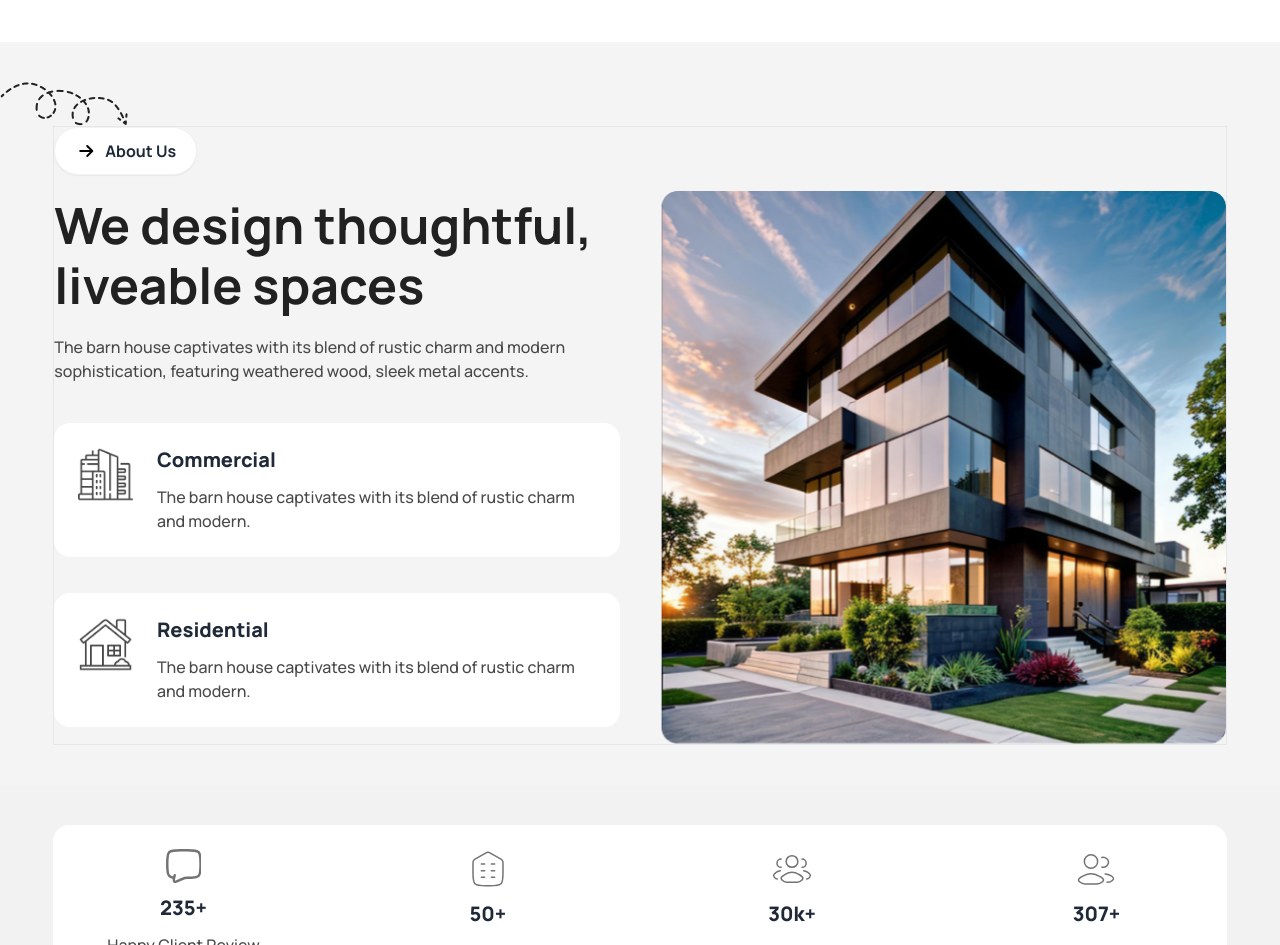
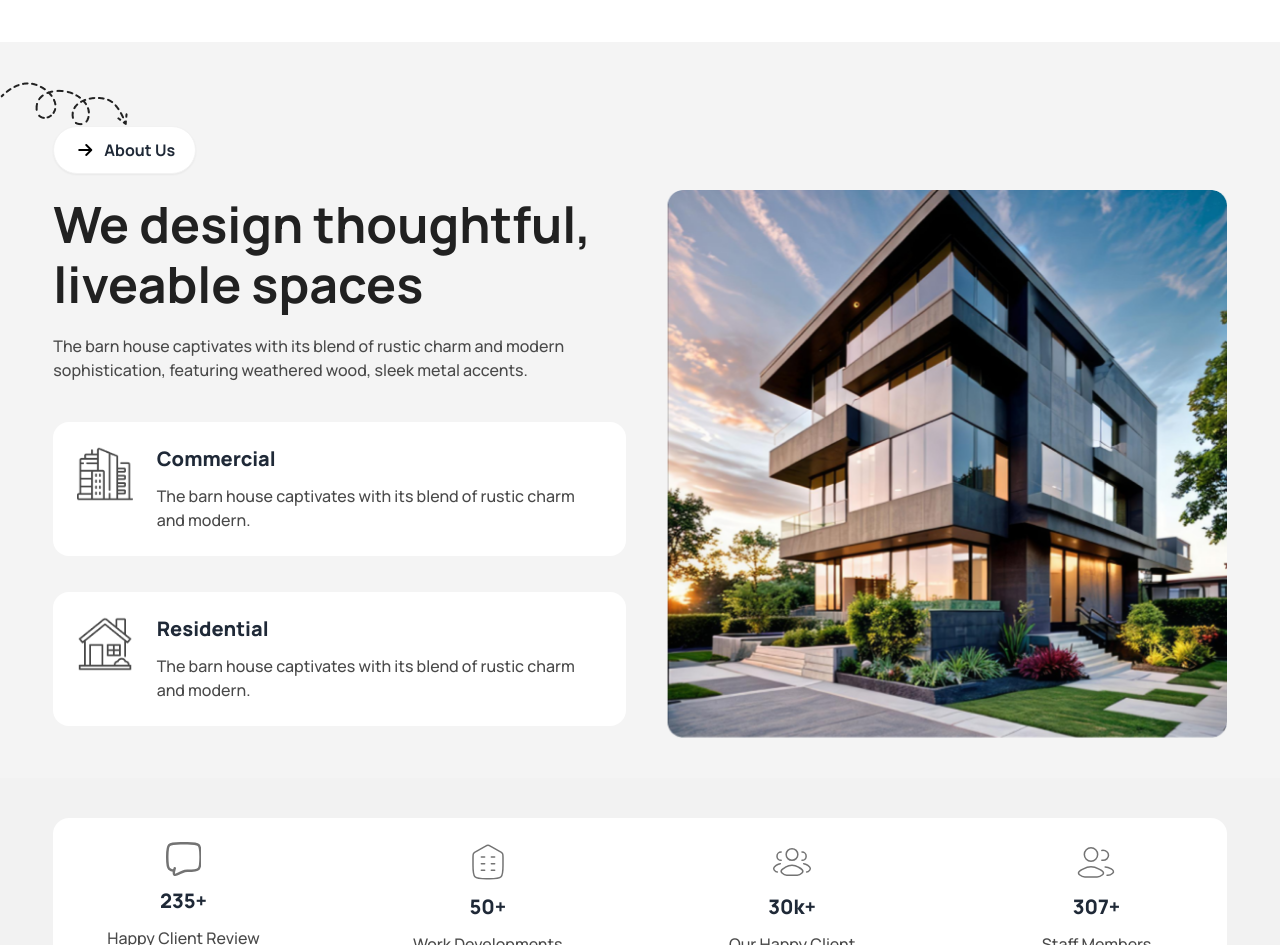
Before and after one commit to Shahriarkawsik/PHB10A03, a website: page index.html in a window 1280 px wide. Shown: the part 820-1765 px from the top of the page. Drawn offline with Linux system fonts and the light colour scheme; files whose address does not match are found by name.

Commit message:
final change

```diff
--- a/index.html
+++ b/index.html
@@ -244,7 +244,7 @@
           <img class="" src="./assets/Vector.png" alt="" />
         </figure>
         <div
-          class="max-sm:w-9/12 sm:w-11/12 lg:w-11/12 mx-auto flex flex-col sm:flex-col lg:flex-row justify-between items-center xl:items-start space-y-5 lg:space-x-10 lg:space-y-5 xl:space-y-16 border"
+          class="max-sm:w-9/12 sm:w-11/12 lg:w-11/12 mx-auto flex flex-col sm:flex-col lg:flex-row justify-between items-center xl:items-start space-y-5 lg:space-x-10 lg:space-y-5 xl:space-y-16"
         >
           <!-- left content -->
           <div
@@ -309,15 +309,8 @@
               </div>
             </div>
           </div>
-          <figure
-            class="max-lg:w-full lg:w-1/2 lg:h-full lg:flex lg:justify-end"
-          >
-            <!-- lg:w-1/2 -->
-            <img
-              class="max-lg:w-full lg:h-full"
-              src="./assets/Rectangle.png"
-              alt=""
-            />
+          <figure class="max-lg:w-full">
+            <img class="max-lg:w-full" src="./assets/Rectangle.png" alt="" />
           </figure>
         </div>
       </section>
```
Also changed, not shown: src/output.css.
